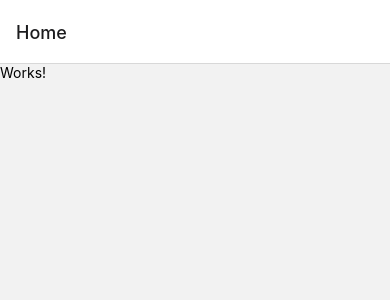
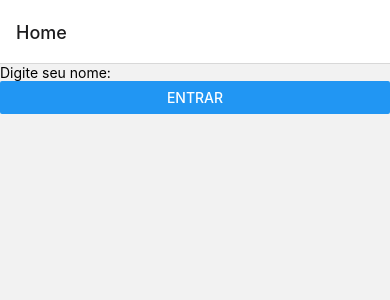
Before and after one commit to fmacedosantos/my-contexts, a React Native app: screen / in a window 390 px wide. Shown: the top 300 px of the page. Built offline with nearby package versions, Linux system fonts and the light colour scheme.

Commit message:
Configurando a Home e passando as propriedades para a UserScreen

```diff
--- a/src/screens/HomeScreen.tsx
+++ b/src/screens/HomeScreen.tsx
@@ -1,10 +1,24 @@
-import React from 'react';
-import { Text, View } from 'react-native';
+import React, { useState } from 'react';
+import { Button, Text, TextInput, View } from 'react-native';
+import { RootStackParamList } from '../../App';
+import { StackNavigationProp } from '@react-navigation/stack';
 
-export default function HomeScreen() {
+type HomeScreenProps = {
+  navigation: StackNavigationProp<RootStackParamList, "Home">
+}
+
+export default function HomeScreen({navigation}: HomeScreenProps) {
+  const  [input, setInput] = useState("")
+
+  const navigateToUserScreen = () => {
+    navigation.navigate('User', {username: input})
+  }
+
   return (
     <View>
-        <Text>Works!</Text>
+        <TextInput placeholder='Digite seu nome:'
+        value={input} onChangeText={(text) => setInput(text)}/>
+        <Button title='Entrar' onPress={navigateToUserScreen}/>
     </View>
   );
 }
```
